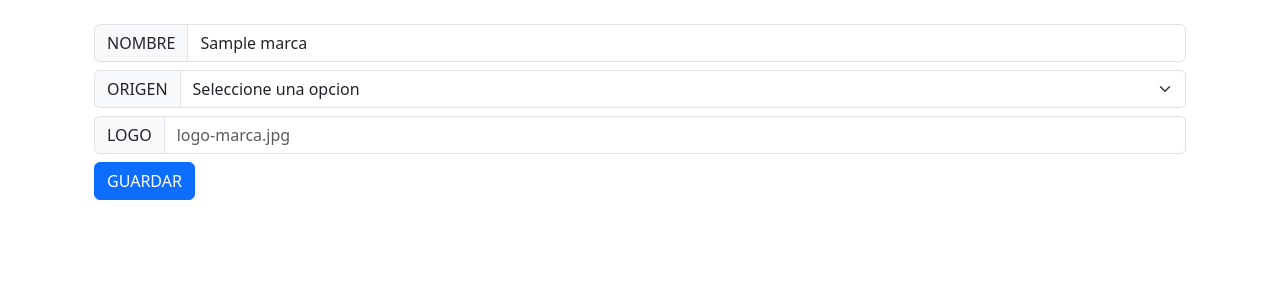
After one commit to brsek04/TIS-I, a PHP site: page /editar.php?id_enviado=1 in a window 1280 px wide. The commit adds this page. Shown: the top 300 px of the page. Run offline with PHP 8.4, Linux system fonts and the light colour scheme; tables that the repository leaves empty or names only in its code hold one stand-in row (values such as "Sample post").

Commit message:
Clase12
Avance de las clase11 php CRUD

```diff
--- /dev/null
+++ b/clase11/editar.php
@@ -0,0 +1,71 @@
+<?php
+
+include("conexion.php");
+
+$id_recibido = $_GET["id_enviado"];
+$consulta = "SELECT * FROM marcas WHERE id=".$id_recibido."";
+$respuesta = mysqli_query($conexion, $consulta);
+
+while($row = mysqli_fetch_assoc($respuesta)){
+    $nombre = $row["nombre"];
+    $origen = $row["origen"];
+    $logo = $row["logo"];
+    $id = $row["id"];
+}
+?>
+
+<!DOCTYPE html>
+<html lang="es">
+
+<head>
+    <meta charset="UTF-8">
+    <meta name="viewport" content="width=device-width, initial-scale=1.0">
+    <title>clase11php</title>
+    <link href="https://cdn.jsdelivr.net/npm/bootstrap@5.3.2/dist/css/bootstrap.min.css" rel="stylesheet"
+        integrity="sha384-T3c6CoIi6uLrA9TneNEoa7RxnatzjcDSCmG1MXxSR1GAsXEV/Dwwykc2MPK8M2HN" crossorigin="anonymous">
+</head>
+
+<body>
+
+
+    <div class="container p-4">
+        <div class="row">
+            <div class="col">
+                <form action="editar_datos.php" method="POST">
+                <input type="hidden" name ="id" value = "<?php echo $id ?>">
+                    <div class="input-group mb-2">
+
+                        <span class="input-group-text" id="basic-addon1">NOMBRE</span>
+                        <input type="text" name="nombre" value =  "<?php echo $nombre ?>" class="form-control" placeholder="Nissan" aria-label="Username"
+                            aria-describedby="basic-addon1">
+                    </div>
+                    <div class="input-group mb-2">
+                        <span class="input-group-text" id="basic-addon1">ORIGEN</span>
+
+                        <select name="origen" class="form-select" aria-label="Default select example">
+                            <option selected>Seleccione una opcion</option>
+                            <option value="japon" <?php echo $origen == "japon" ? "selected": null ?>>Japon</option>
+                            <option value="china" <?php echo $origen == "china" ? "selected": null ?>>China</option>
+                            <option value="francia" <?php echo $origen == "francia" ? "selected": null ?>>Francia</option>
+                        </select>
+
+                    </div>
+                    <div class="input-group mb-2">
+                        <span class="input-group-text" value =  "<?php echo $logo ?>" id="basic-addon1">LOGO</span>
+                        <input type="text" name="logo" class="form-control" placeholder="logo-marca.jpg"
+                            aria-label="Username" aria-describedby="basic-addon1">
+                    </div>
+                    <input type="submit" value="GUARDAR" class="btn btn-primary">
+                </form>
+            </div>
+
+
+        </div>
+    </div>
+
+
+
+
+</body>
+
+</html>
```
Also changed, not shown: clase11/editar_datos.php (added, +16 -0 lines), clase11/eliminar.php (added, +13 -0 lines), clase11/index.php (+10 -2 lines).
